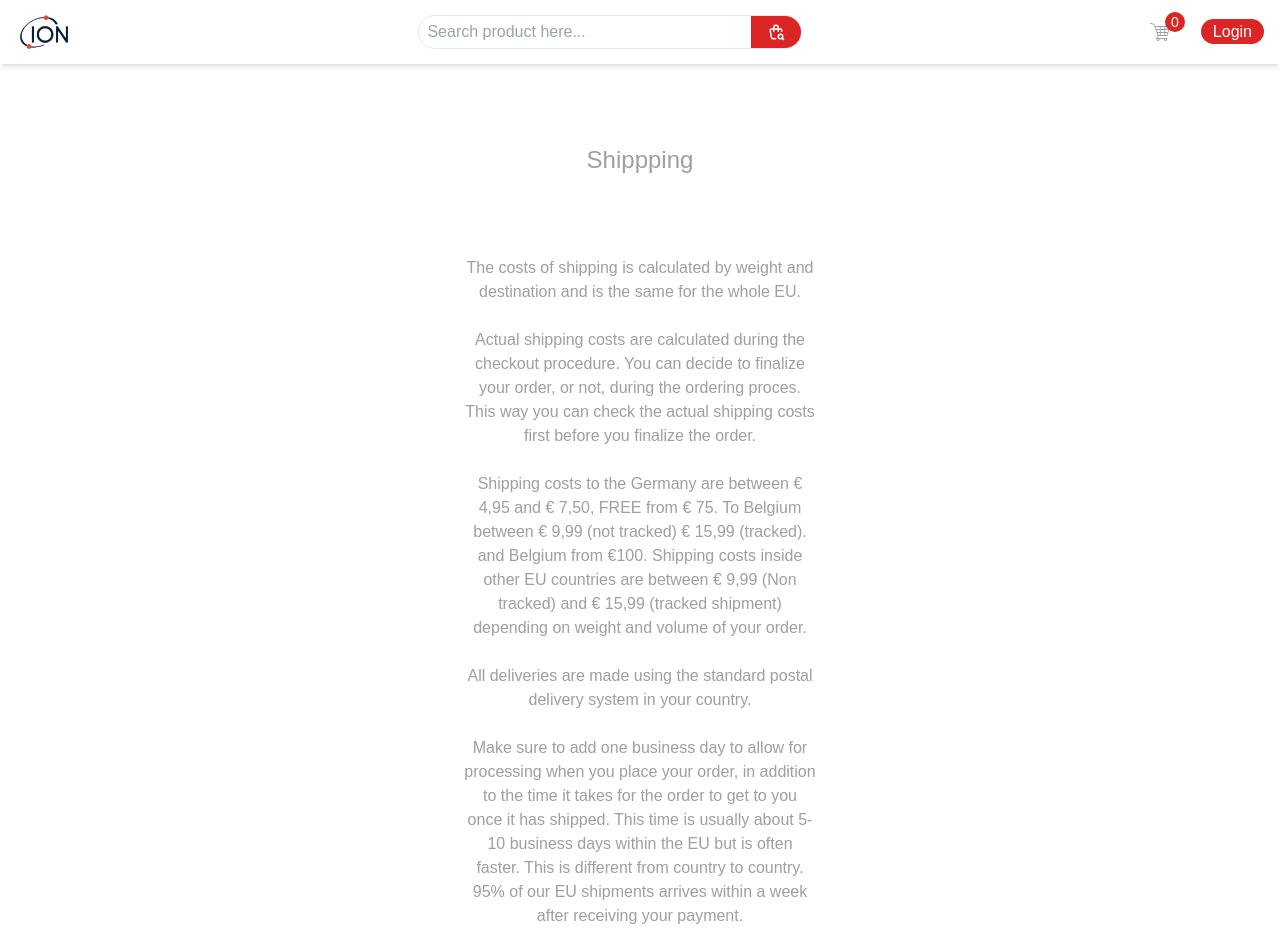
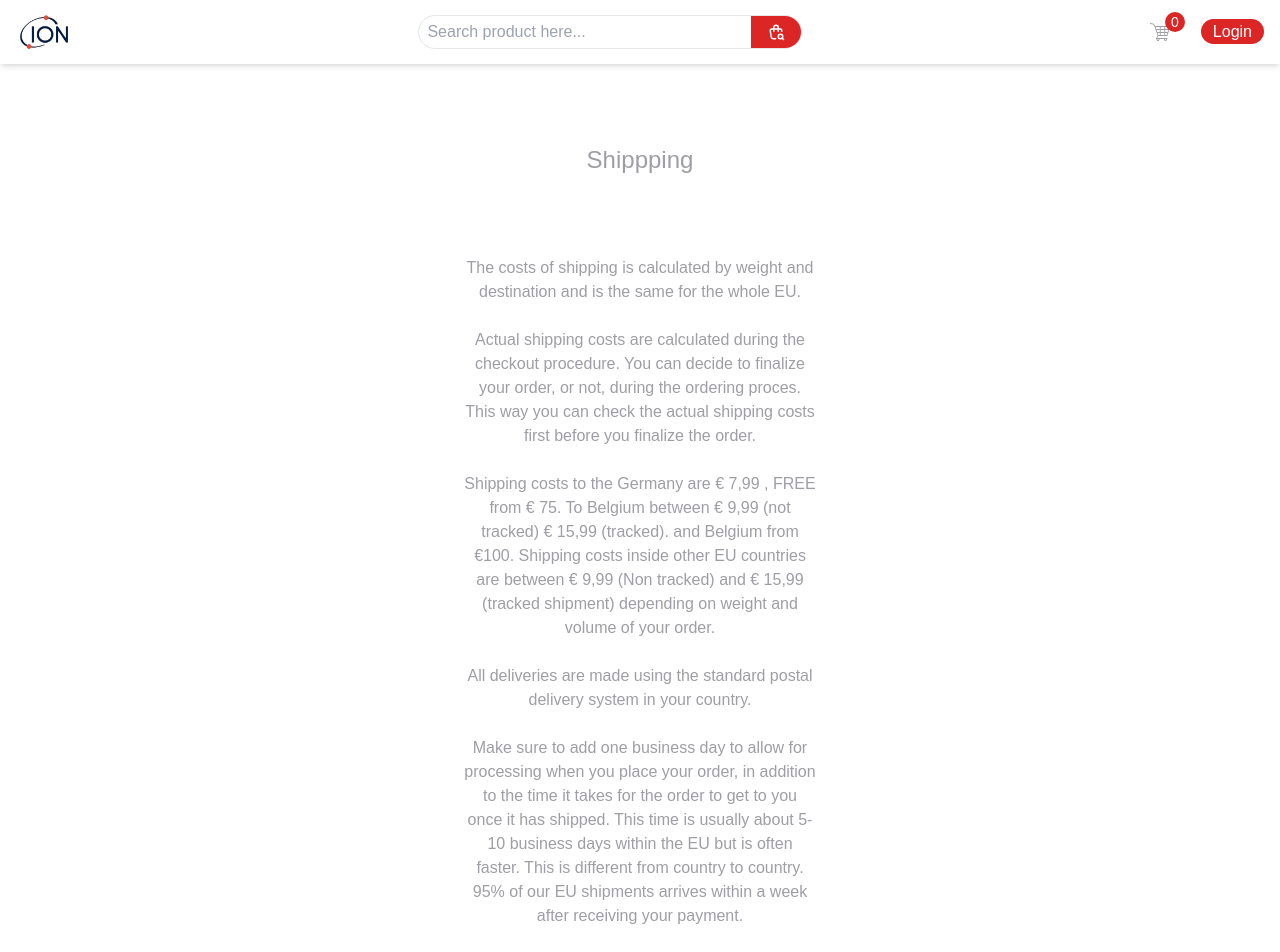
Before and after one commit to Ezat1985/MERN_Ecommerce_Website, a React (Vite) app in the folder Frontend/my frontend/: page /shipping in a window 1280 px wide. Shown: the top 952 px of the page. Built offline with nearby package versions, Linux system fonts and the light colour scheme.

Commit message:
last one

```diff
--- a/Frontend/my frontend/src/components/Footer.jsx
+++ b/Frontend/my frontend/src/components/Footer.jsx
@@ -29,7 +29,6 @@ const Footer = () => {
         <nav>
           <h6 className="footer-title">About us</h6>
           <Link className="link link-hover">About Ezio Electronics</Link>
-          <Link className="link link-hover">Career</Link>
           <Link className="link link-hover">Service</Link>
         </nav>
         <nav>
@@ -53,7 +52,7 @@ const Footer = () => {
             <path d="M22.672 15.226l-2.432.811.841 2.515c.33 1.019-.209 2.127-1.23 2.456-1.15.325-2.148-.321-2.463-1.226l-.84-2.518-5.013 1.677.84 2.517c.391 1.203-.434 2.542-1.831 2.542-.88 0-1.601-.564-1.86-1.314l-.842-2.516-2.431.809c-1.135.328-2.145-.317-2.463-1.229-.329-1.018.211-2.127 1.231-2.456l2.432-.809-1.621-4.823-2.432.808c-1.355.384-2.558-.59-2.558-1.839 0-.817.509-1.582 1.327-1.846l2.433-.809-.842-2.515c-.33-1.02.211-2.129 1.232-2.458 1.02-.329 2.13.209 2.461 1.229l.842 2.515 5.011-1.677-.839-2.517c-.403-1.238.484-2.553 1.843-2.553.819 0 1.585.509 1.85 1.326l.841 2.517 2.431-.81c1.02-.33 2.131.211 2.461 1.229.332 1.018-.21 2.126-1.23 2.456l-2.433.809 1.622 4.823 2.433-.809c1.242-.401 2.557.484 2.557 1.838 0 .819-.51 1.583-1.328 1.847m-8.992-6.428l-5.01 1.675 1.619 4.828 5.011-1.674-1.62-4.829z"></path>
           </svg>
           <p>
-            Ezio Electronics
+            IoN Electronics
             <br />
             Copyright &copy; 2024
           </p>
--- a/Frontend/my frontend/src/components/FooterOrder.jsx
+++ b/Frontend/my frontend/src/components/FooterOrder.jsx
@@ -3,7 +3,7 @@ const FooterOrder = () => {
     <div className="p-20 mx-96 text-center">
       <h5 className="text-2xl pb-20">How to order</h5>
       <p>
-        At Ezio Electronics you can pay using bank transfer or using one of the
+        At IoN Electronics you can pay using bank transfer or using one of the
         following payment systems.
       </p>
       <br />
--- a/Frontend/my frontend/src/components/FooterShipping.jsx
+++ b/Frontend/my frontend/src/components/FooterShipping.jsx
@@ -15,11 +15,11 @@ const FooterShipping = () => {
       </p>
       <br />
       <p>
-        Shipping costs to the Germany are between € 4,95 and € 7,50, FREE from €
-        75. To Belgium between € 9,99 (not tracked) € 15,99 (tracked). and
-        Belgium from €100. Shipping costs inside other EU countries are between
-        € 9,99 (Non tracked) and € 15,99 (tracked shipment) depending on weight
-        and volume of your order.
+        Shipping costs to the Germany are € 7,99 , FREE from € 75. To Belgium
+        between € 9,99 (not tracked) € 15,99 (tracked). and Belgium from €100.
+        Shipping costs inside other EU countries are between € 9,99 (Non
+        tracked) and € 15,99 (tracked shipment) depending on weight and volume
+        of your order.
         <br />
         <br />
         All deliveries are made using the standard postal delivery system in
```
